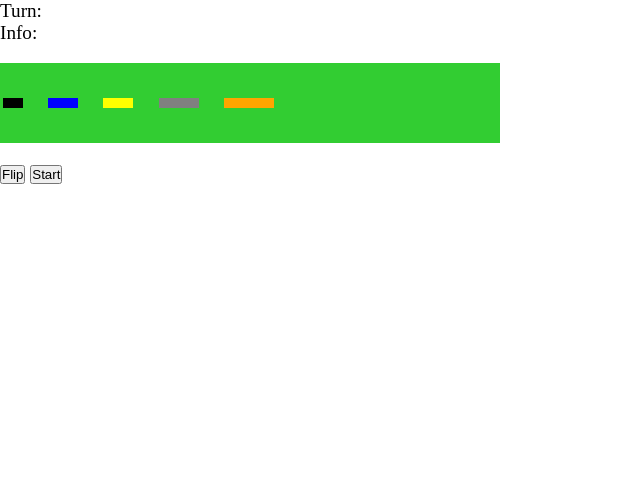
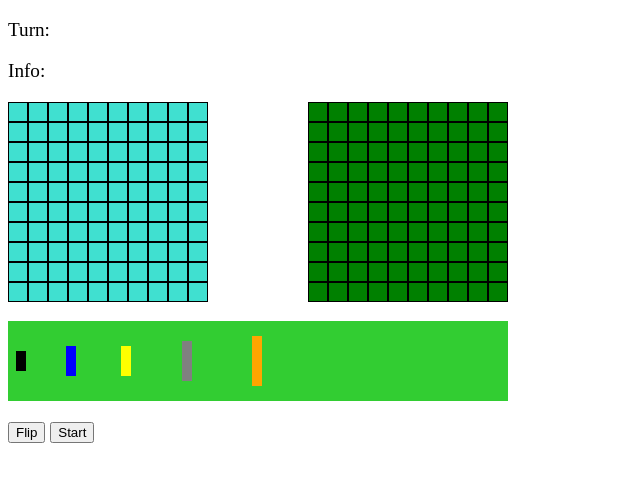
Before and after one commit to Sess254/odins-project-battleship, a plain HTML site: page index.html in a window 1280 px wide. Both pictures are taken after a click on the button "Flip". Shown: the whole page, without its empty margins (0-640 px from the left). Drawn offline with Linux system fonts and the light colour scheme.

Commit message:
created fuction that creates gameboards for both player and computer

```diff
--- a/index.html
+++ b/index.html
@@ -16,7 +16,7 @@
     </header>
     <main>
         <section>
-            <div id="gameboards_container"></div>
+            <div id="gamesboards_container"></div>
             <div class="options_container">
                 <div class="destroyer destroyer_preview" draggable="true"></div>
                 <div class="submarine submarine_preview" draggable="true"></div>
--- a/script.js
+++ b/script.js
@@ -1 +1,43 @@
-console.log(`mike test`)
+const optionsContainer = document.querySelector('.options_container')
+const flipBtn = document.querySelector('#flip_btn')
+const gamesBoardContainer = document.querySelector('#gamesboards_container')
+
+let angle = 0
+
+let width = 10
+
+
+// functions flips the ships options for player to place
+function flip() {
+    const optionShips = Array.from(optionsContainer.children)
+        angle = angle === 0 ? 90 : 0
+        optionShips.forEach(optionShip => {
+            optionShip.style.transform =  `rotate(${angle}deg)`
+        })
+}
+
+flipBtn.addEventListener('click', flip)
+
+
+
+// function creates the gameboards
+
+function createGameBoard(user, color) {
+    const gameBoardContainer = document.createElement('div')
+    gameBoardContainer.classList.add('game_board')
+    gameBoardContainer.style.backgroundColor  = color
+    gameBoardContainer.id = user
+
+    gamesBoardContainer.append(gameBoardContainer)
+
+    for (let i = 0; i < width * width; i++) {
+        const block = document.createElement('div')
+        block.classList.add('block')
+        block.id = i
+        gameBoardContainer.append(block)
+    }
+}
+
+
+createGameBoard('player', 'turquoise')
+createGameBoard('computer', 'green')
--- a/styles.css
+++ b/styles.css
@@ -1,12 +1,32 @@
 *, *::after, *::before {
-    margin: 0;
-    padding: 0;
+    /* margin: 0;
+    padding: 0; */
     box-sizing: border-box;
 }
 
 
 body {
     font-size: 1.2rem;
+}
+
+.game_board {
+    width: 200px;
+    height: 200px;
+    display: flex;
+    flex-wrap: wrap;
+}
+
+#gamesboards_container {
+    display: flex;
+    gap: 2em;
+    justify-content: space-between;
+    max-width: 500px;
+}
+
+.block {
+    width: 20px;
+    height: 20px;
+    border: 1px solid black;
 }
 
 
```
